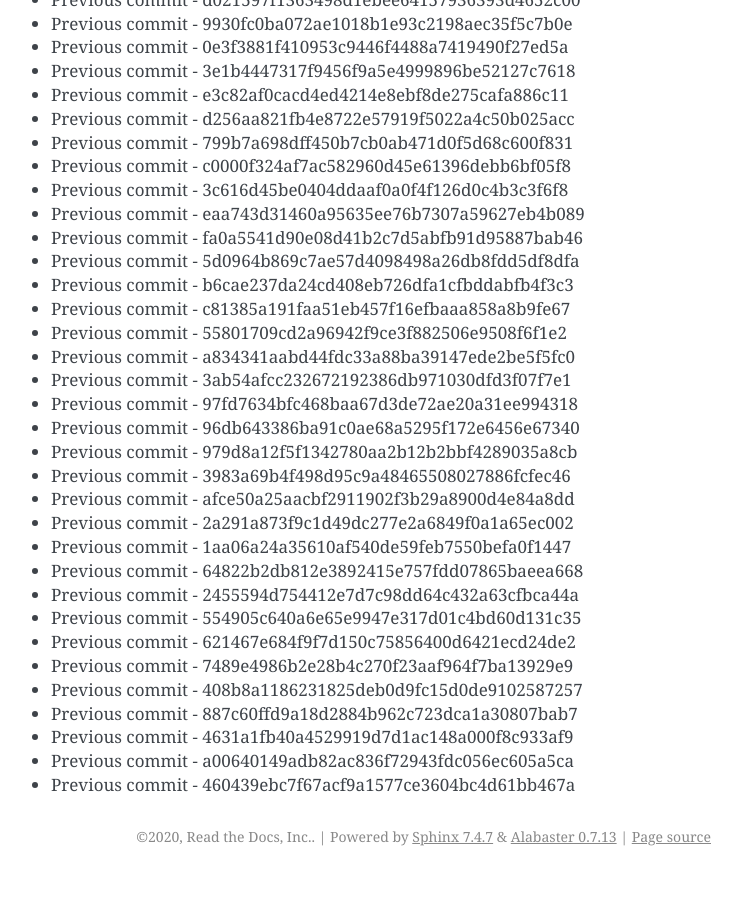
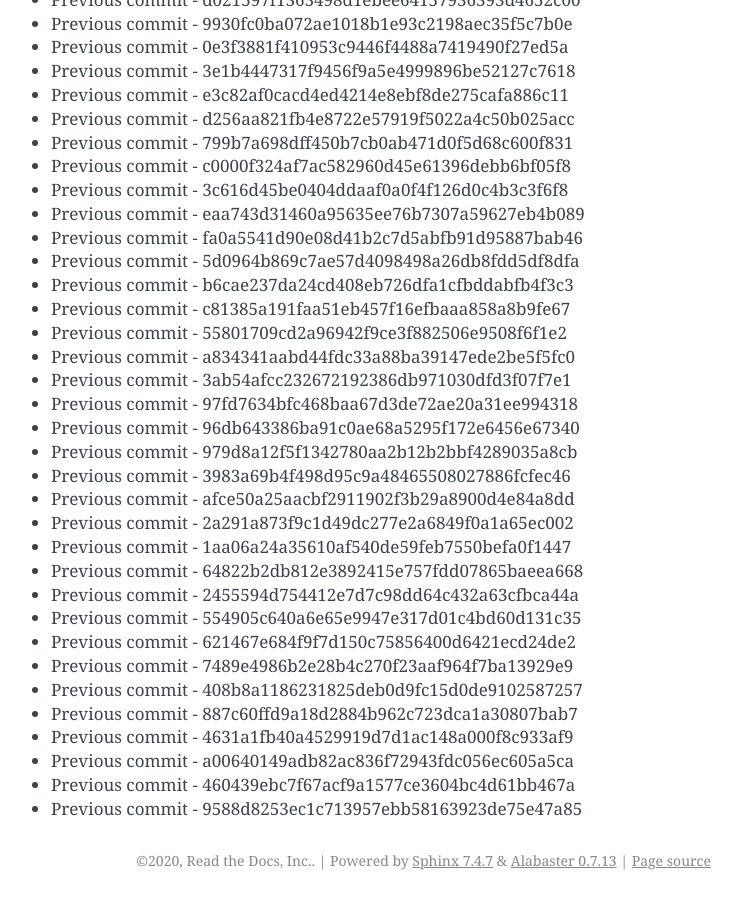
Before and after one commit to readthedocs/rtd-git-stresstest, a Sphinx documentation site: the page built from docs/updates.rst, in a window 1280 px wide and 900 px high, scrolled down 52533 px. Shown: the whole window, without its empty margins (399-1141 px from the left). Built offline with Sphinx 7.4.7, drawn with Linux system fonts in a browser that asks for light colours; before the commit the page ends 53409 px from its top, so only the background shows below that.

Commit message:
Generating commit from previous: 9588d8253ec1c713957ebb58163923de75e47a85

```diff
--- a/docs/updates.rst
+++ b/docs/updates.rst
@@ -2239,3 +2239,4 @@ It can be tested for any performance characteristics.
 * Previous commit - 4631a1fb40a4529919d7d1ac148a000f8c933af9
 * Previous commit - a00640149adb82ac836f72943fdc056ec605a5ca
 * Previous commit - 460439ebc7f67acf9a1577ce3604bc4d61bb467a
+* Previous commit - 9588d8253ec1c713957ebb58163923de75e47a85
```
